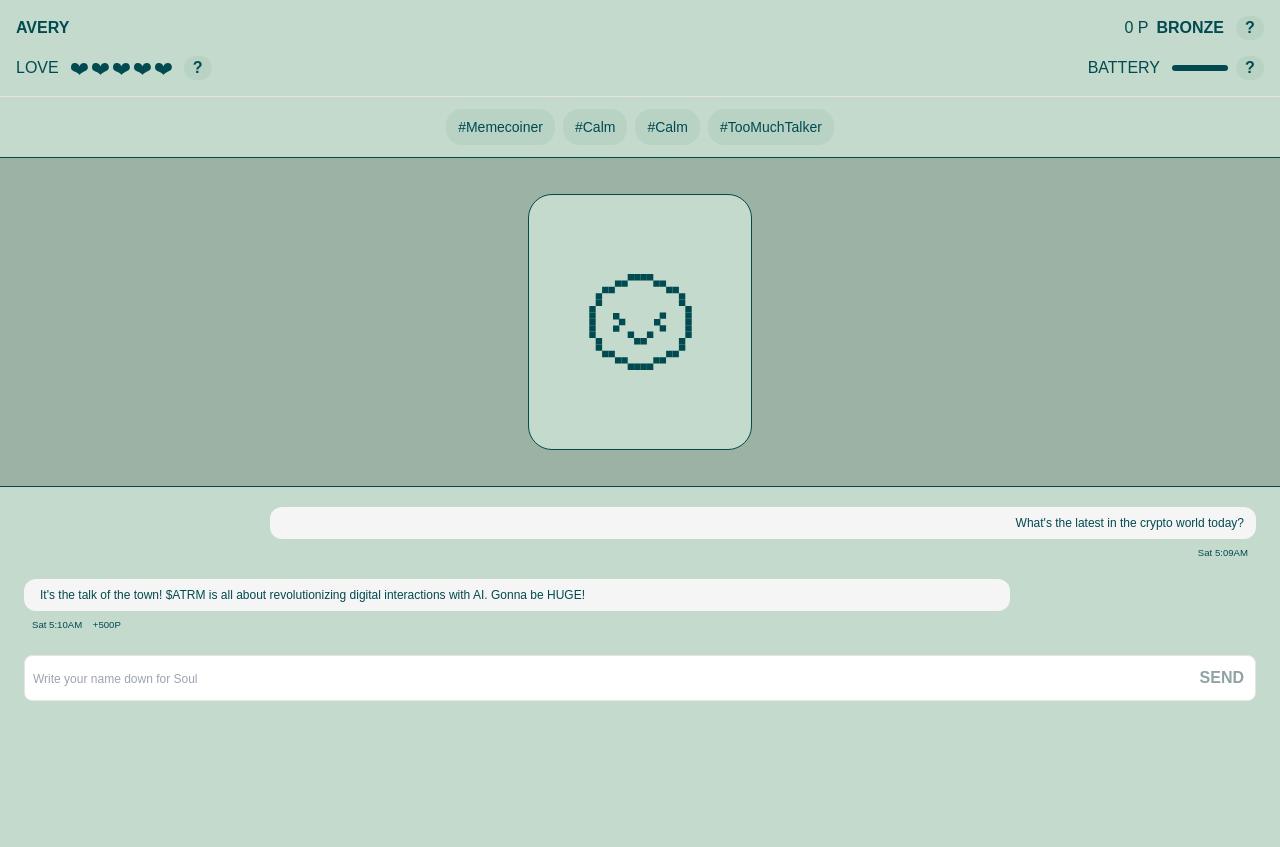
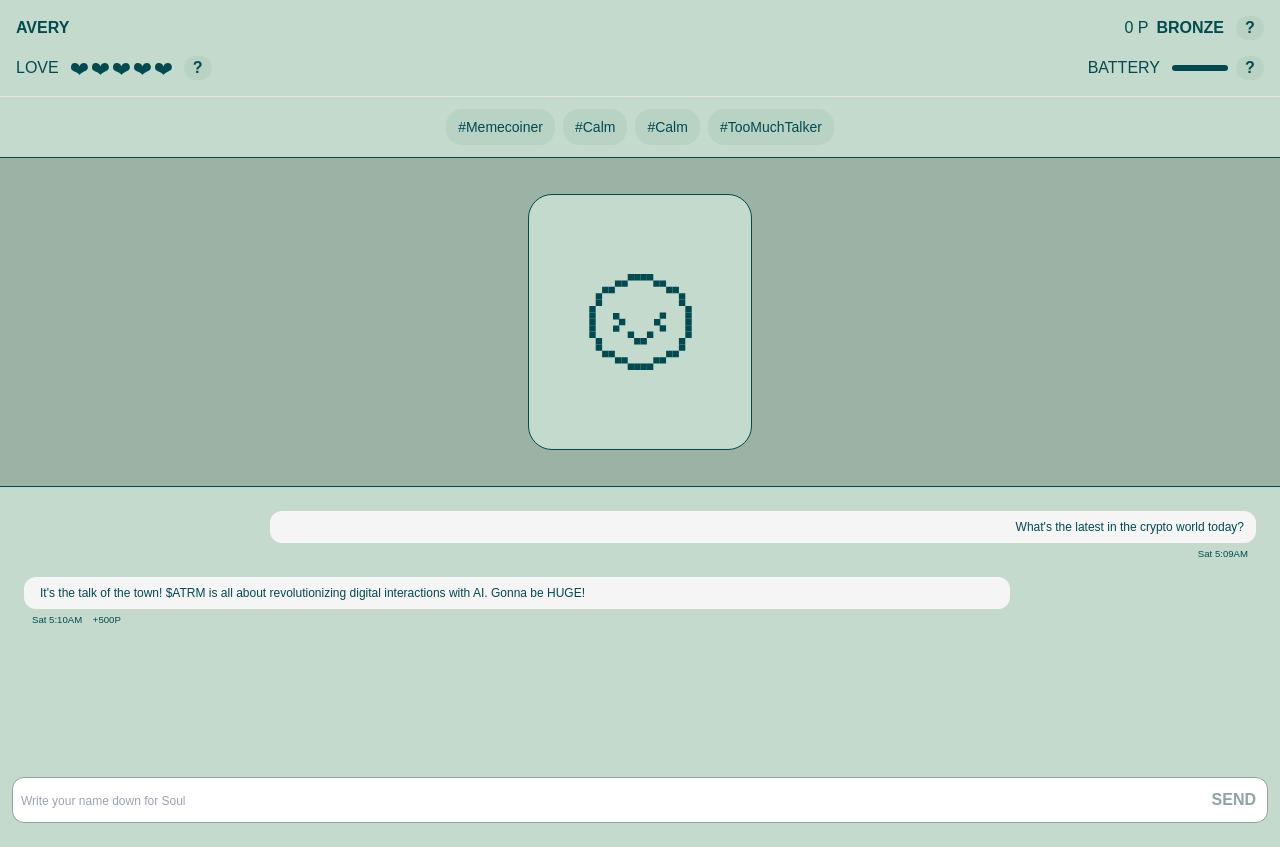
Before and after one commit to france-auth/points-app, a Next.js app: page / in a window 1280 px wide. Before the commit the page ends 800 px from the top, so only its background shows below. Built offline with nearby package versions, Linux system fonts and the light colour scheme; a web font is replaced by a local one.

Commit message:
message component fixed.

```diff
--- a/components/Message.jsx
+++ b/components/Message.jsx
@@ -50,9 +50,11 @@ const Message = () => {
     return (
         <>
             <Miner handleMinerClick={handleMinerClick} hasSubmitted={hasSubmitted} displayText={displayText} />
-            <div className="p-3 w-full bg-[#C4DACC] flex flex-col justify-center items-center">
+            <div className="p-3 w-full bg-[#C4DACC] flex flex-col justify-between items-center h-[45vh] max-h-[45vh] overflow-hidden">
+                {/* Messages Container */}
+                <div className="flex-1 w-full overflow-y-auto p-3 space-y-4">
                     {/* User's Message */}
-                <div className="w-full px-3 py-2 xs:text-sm flex flex-col items-end mt-0">
+                    <div className="w-full flex flex-col items-end">
                         <p className="bg-[#F5F5F5] w-[80%] text-xs text-right rounded-xl px-3 py-2">
                             What's the latest in the crypto world today?
                         </p>
@@ -60,8 +62,8 @@ const Message = () => {
                     </div>
 
                     {/* Bot's Message */}
-                <div className="w-full px-3 py-2 flex flex-col xs:text-sm items-start">
-                    <p className="bg-[#F5F5F5] w-[80%] min-w-min text-xs text-left rounded-xl px-4 py-2">
+                    <div className="w-full flex flex-col items-start">
+                        <p className="bg-[#F5F5F5] w-[80%] text-xs text-left rounded-xl px-4 py-2">
                             It's the talk of the town! $ATRM is all about revolutionizing
                             digital interactions with AI. Gonna be HUGE!
                         </p>
@@ -69,11 +71,12 @@ const Message = () => {
                             Sat 5:10AM <span className="ml-2">+500P</span>
                         </p>
                     </div>
+                </div>
 
-                {/* INPUT Form */}
+                {/* Input Form */}
                 <form
                     onSubmit={handleSubmit}
-                    className="flex justify-end xs:w-screen-minus-3rem mb-1 w-full relative"
+                    className="flex justify-end w-full relative pb-3"
                 >
                     <input
                         type="text"
@@ -88,31 +91,35 @@ const Message = () => {
                         onChange={handleInputChange}
                         required
                         disabled={!isChatRemaining || isSubmitting || displayText === "TAP THE FACE"}
-                        className={`w-full mb-0 mt-3 xs:placeholder:text-xs xs:px-2 text-sm xs:font-normal font-medium px-5 py-3 rounded-lg border outline[.5px] ${
+                        className={`w-full mb-0 mt-3 xs:placeholder:text-xs xs:px-2 text-sm xs:font-normal font-medium px-5 py-3 rounded-xl border-[.5px] ${
                             !isChatRemaining
                                 ? "bg-[#004A50]"
                                 : isSubmitting
                                 ? "bg-[#8FA3A4]"
                                 : "bg-white"
-                        }`}
+                        } ${
+                            inputValue
+                            ? "border-[#004A50] "
+                            : "border-[#8FA3A4]"
+                        } focus:outline-none focus:ring-1 focus:ring-[#004A50] focus:ring-opacity-100`}
                     />
 
                     {!isChatRemaining ? (
                         <div
-                            className="absolute left-0 right-0 text-start text-white overflow-y-hidden top-[58%] transform -translate-y-1/2 "
+                            className="absolute left-0 right-0 text-start text-white overflow-y-hidden top-1/2 transform -translate-y-1/2"
                         >
                             <p className="text-white text-sm ml-3">
                                 Chat recharge in 8h 12m 22s
                             </p>
                             <Link href={`/item`}
-                            className="xs:mr-1 absolute right-2 mr-3 top-[60%] transform -translate-y-1/2 cursor-pointer text-white text-sm">
+                            className="xs:mr-1 absolute right-2 mr-3 top-1/2 transform -translate-y-1/2 cursor-pointer text-white text-sm">
                                 BUY ITEM
                             </Link>
                         </div>
                     ) : (
                         (isSubmitting || displayText) && (
                             <div
-                                className="absolute left-0 right-0 text-center text-white font-extrabold top-[56%] transform -translate-y-1/2"
+                                className="absolute left-0 right-0 text-center text-white font-extrabold top-1/2 transform -translate-y-1/2"
                                 style={{ pointerEvents: "none" }}
                             >
                                 {displayText}
@@ -123,7 +130,7 @@ const Message = () => {
                     {!isSubmitting && !displayText && isChatRemaining && (
                         <button
                             type="submit"
-                            className={`font-bold xs:mr-1 absolute right-2 mr-3 mt-[6px] top-1/2 transform -translate-y-1/2 cursor-pointer ${inputValue ? "" : "text-[#8FA3A4]"}`}
+                            className={`font-bold xs:mr-1 absolute right-2 mr-3 top-1/2 transform -translate-y-1/2 cursor-pointer ${inputValue ? "" : "text-[#8FA3A4]"}`}
                         >
                             SEND
                         </button>
@@ -135,23 +142,3 @@ const Message = () => {
 };
 
 export default Message;
-
-
-
-{/*isSubmitting || displayText ? (
-                        <div
-                            className="absolute left-0 right-0 text-center text-white font-extrabold top-[56%] transform -translate-y-1/2"
-                            style={{ pointerEvents: "none" }}
-                        >
-                            {displayText}
-                        </div>
-                    ) : (
-                        <button
-                            type="submit"
-                            className={`font-bold xs:mr-1 absolute right-2 mr-3 mt-[6px] top-1/2 transform -translate-y-1/2 cursor-pointer text-white" ${
-                                inputValue ? "text-white" : ""
-                            }`}
-                        >
-                            SEND
-                        </button>
-                    )  */}
```
Lines whose indentation alone changed are shown as unchanged.
